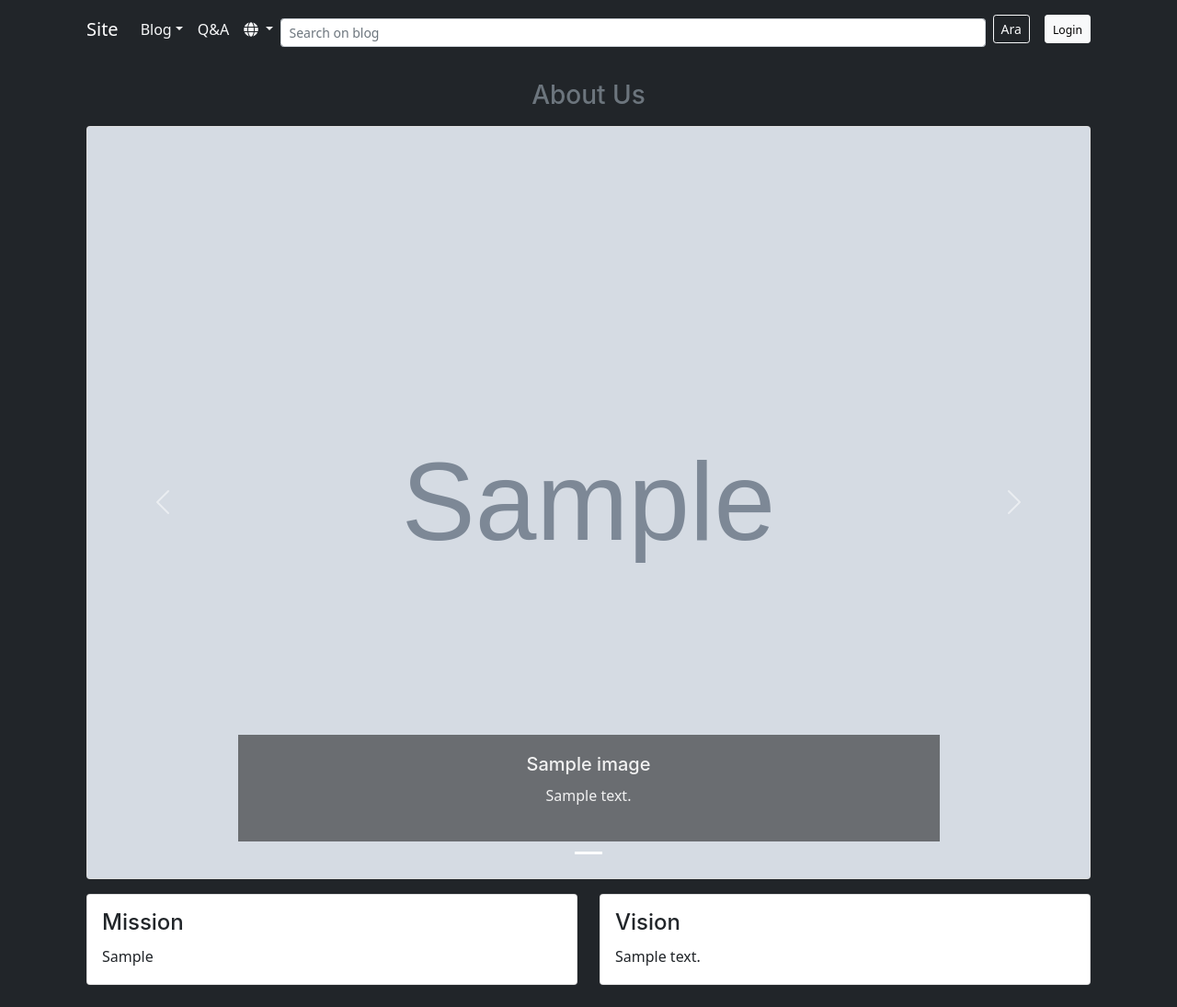
After one commit to adnankaya/agency, a Django app: page /tr/company/about/ in a window 1280 px wide. The commit adds this page. Shown: the whole page at 92% size. Run offline with Django 3.2, Linux system fonts and the light colour scheme; tables that the repository leaves empty hold one stand-in row (values such as "Sample post"); grey boxes marked "Sample" are stand-in pictures; data that the repository does not hold is empty; some libraries are stand-ins or nearby versions.

Commit message:
about contact clients

```diff
--- a/company/admin.py
+++ b/company/admin.py
@@ -1,8 +1,8 @@
 from django.contrib import admin
 
 from company.models import (
-    About, AboutImage, Address, Milestone, Privacy, Service, ServiceImage, Terms)
+    About, AboutImage, Address, Contact, Milestone, Privacy, Service, ServiceImage, Terms, Client)
 
 # Register your models here.
-admin.site.register([Privacy, Terms, About, AboutImage, Milestone,
+admin.site.register([Privacy, Terms, About, AboutImage, Milestone, Client,Contact,
                     Address, Service, ServiceImage])
--- a/company/models.py
+++ b/company/models.py
@@ -122,3 +122,23 @@ class Milestone(Base):
 
     def save(self, *args, **kwargs):
         super(Milestone, self).save(*args, **kwargs)
+
+
+class Client(Base):
+    website = models.URLField()
+    image = models.ImageField(upload_to='clients_images')
+
+    class Meta:
+        db_table = 't_client'
+
+    def __str__(self) -> str:
+        return self.website
+
+
+class Contact(Base):
+    full_name = models.CharField(max_length=64)
+    email = models.EmailField()
+    message = models.TextField()
+
+    class Meta:
+        db_table = 't_contact'
--- /dev/null
+++ b/company/templates/company/about/index.html
@@ -0,0 +1,69 @@
+{% extends "company/base.html" %}
+{% load i18n %}
+{% block title %}{{_('About Us')}}{% endblock %}
+
+{% block company_content %}
+
+<h3 class="text-muted text-center my-3">{{ _('About Us') }}</h3>
+<div class="row">
+    <div class="col">
+        <div id="carouselAbout" class="carousel slide card" data-bs-ride="carousel">
+            <div class="carousel-indicators">
+                {% for about_image in about.aboutimage_set.all %}
+                <button type="button" data-bs-target="#carouselAbout" data-bs-slide-to="{{about_image.order}}"
+                    class="{% if forloop.first %}active{% endif %}" aria-current="{% if forloop.first %}true{% endif %}"
+                    aria-label="Slide{{about_image.order}}">
+                </button>
+                {% endfor %}
+            </div>
+            <div class="carousel-inner">
+                {% for about_image in about.aboutimage_set.all %}
+                <div class="carousel-item {% if forloop.first %}active{% endif %}">
+                    <img src="{{about_image.image.url}}" class="d-block w-100" alt="img{{about.}}" />
+                    {% if about_image.label and about_image.description %}
+                    <div class="carousel-caption d-none d-md-block">
+                        <div class="transparent-textarea">
+                            <h5>{{about_image.label}}</h5>
+                            <p>{{about_image.description}}</p>
+                        </div>
+                    </div>
+                    {%endif%}
+                </div>
+                {% endfor %}
+            </div>
+            <button class="carousel-control-prev" type="button" data-bs-target="#carouselAbout" data-bs-slide="prev">
+                <span class="carousel-control-prev-icon" aria-hidden="true"></span>
+                <span class="visually-hidden">{{_('Previous')}}</span>
+            </button>
+            <button class="carousel-control-next" type="button" data-bs-target="#carouselAbout" data-bs-slide="next">
+                <span class="carousel-control-next-icon" aria-hidden="true"></span>
+                <span class="visually-hidden">{{_('Next')}}</span>
+            </button>
+        </div>
+    </div>
+</div>
+<div class="row my-3">
+    <div class="col-lg-6 col-md-6 mb-2">
+        <div class="card h-100">
+            <div class="card-body">
+                <h4 class="card-title">
+                    {{_('Mission')}}
+                </h4>
+                <p class="card-text">{{about.mission}}</p>
+            </div>
+        </div>
+    </div>
+    <div class="col-lg-6 col-md-6 mb-2">
+        <div class="card h-100">
+            <div class="card-body">
+                <h4 class="card-title">
+                    {{_('Vision')}}
+                </h4>
+                <p class="card-text">{{about.vision}}</p>
+            </div>
+        </div>
+    </div>
+</div>
+
+
+{% endblock %}
--- a/company/templates/company/services/detail.html
+++ b/company/templates/company/services/detail.html
@@ -15,7 +15,7 @@
 {% endblock %}
 <div class="row">
     <div class="col m-2">
-        <div id="carouselService" class="carousel slide" data-bs-ride="carousel">
+        <div id="carouselService" class="carousel slide card" data-bs-ride="carousel">
             <div class="carousel-indicators">
                 {% for service_image in service.serviceimage_set.all %}
                 <button type="button" data-bs-target="#carouselService"
@@ -50,7 +50,7 @@
                 <span class="visually-hidden">{{_('Next')}}</span>
             </button>
         </div>
-        <div class="card">
+        <div class="card my-3">
             <div class="card-body">
                 <h4 class="card-title">
                     <a href="{{ service.get_absolute_url }}">{{ service.name }}</a>
--- a/company/urls.py
+++ b/company/urls.py
@@ -7,4 +7,8 @@ app_name = 'company'
 urlpatterns = [
     path('services/', views.services_list, name='services-list'),
     path('services/<slug:slug>/', views.service_detail, name='service-detail'),
+    path('privacy/', views.privacy, name='privacy'),
+    path('terms/', views.terms, name='terms'),
+    path('about/', views.about, name='about'),
+    path('contact/', views.contact, name='contact'),
 ]
--- a/company/views.py
+++ b/company/views.py
@@ -2,8 +2,11 @@ from django.shortcuts import render, get_object_or_404
 from django.core.paginator import (Paginator,
                                    EmptyPage,
                                    PageNotAnInteger)
-# Create your views here.
-from .models import Service
+from django.http.response import HttpResponseRedirect
+from django.utils.translation import ugettext_lazy as _
+from django.contrib import messages
+from company.forms import ContactForm
+from .models import About, Contact, Privacy, Service, Terms
 
 
 def services_list(request):
@@ -29,3 +32,37 @@ def service_detail(request, slug):
     service = get_object_or_404(qset, slug=slug)
     context = {'service': service}
     return render(request, 'company/services/detail.html', context)
+
+
+def about(request):
+    context = {
+        'about': About.objects.filter(is_deleted=False).last()
+    }
+    return render(request, 'company/about/index.html', context)
+
+
+def privacy(request):
+    context = {
+        'privacy': Privacy.objects.last()
+    }
+    return render(request, 'company/privacy.html', context)
+
+
+def terms(request):
+    context = {
+        'terms_obj': Terms.objects.last()
+    }
+    return render(request, 'company/terms.html', context)
+
+
+def contact(request):
+    if request.method == 'POST':
+        form = ContactForm(request.POST)
+        if form.is_valid():
+            form.save()
+            messages.success(request, _("Your message has been sent"))
+            return HttpResponseRedirect('/')
+
+    else:
+        form = ContactForm()
+    return render(request, 'home/index.html', {'form': form})
--- a/home/templates/home/about.html
+++ b/home/templates/home/about.html
@@ -4,7 +4,11 @@
 <section class="page-section" id="about">
     <div class="container">
         <div class="text-center">
-            <h2 class="section-heading text-uppercase">{{_('About Us')}}</h2>
+            <a href="{%url 'company:about'%}" class="btn btn-link shadow mb-3">
+                <h3 class="section-heading text-uppercase">
+                    {{_('About Us')}}
+                </h3>
+            </a>
             <h3 class="section-subheading text-muted">{{_('Briefly our story')}}</h3>
         </div>
         <ul class="timeline">
--- a/home/templates/home/index.html
+++ b/home/templates/home/index.html
@@ -1,4 +1,5 @@
 {% extends 'home/base.html' %}
+{% load crispy_forms_tags %}
 {% load i18n %}
 
 {% block home_content %}
--- a/src/settings/base.py
+++ b/src/settings/base.py
@@ -132,6 +132,7 @@ EMAIL_PORT = os.environ.get('EMAIL_PORT')
 EMAIL_HOST_USER = os.environ.get('EMAIL_HOST_USER')
 EMAIL_HOST_PASSWORD = os.environ.get('EMAIL_HOST_PASSWORD')
 DEFAULT_FROM_EMAIL = os.environ.get('DEFAULT_FROM_EMAIL')
+CONTACT_FROM_EMAIL = os.environ.get('CONTACT_FROM_EMAIL')
 
 ####################################
 ##  CKEDITOR CONFIGURATION ##
```
Also changed, not shown: company/forms.py (added, +17 -0 lines), company/templates/company/privacy.html (added, +19 -0 lines), company/templates/company/terms.html (added, +19 -0 lines), company/templatetags/company_tags.py (+7 -3 lines), home/templates/home/clients.html (+12 -15 lines), home/templates/home/contact.html (+15 -64 lines), home/templates/home/footer.html (+11 -5 lines), home/views.py (+19 -5 lines).
